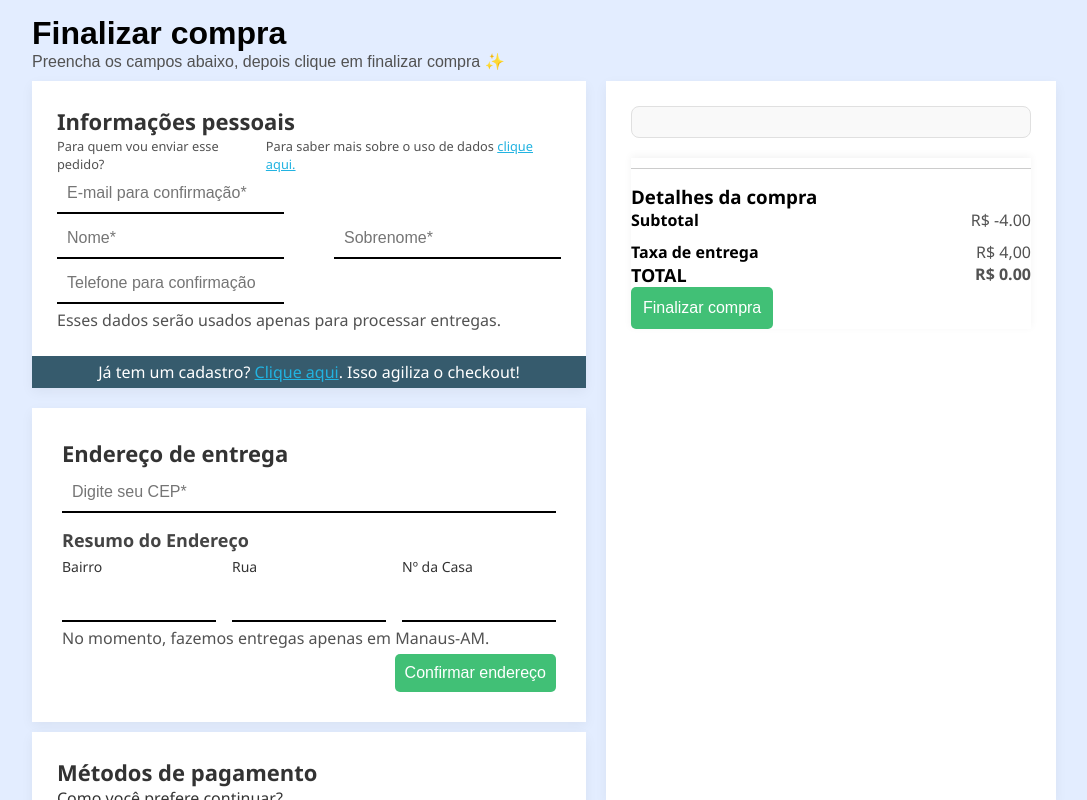
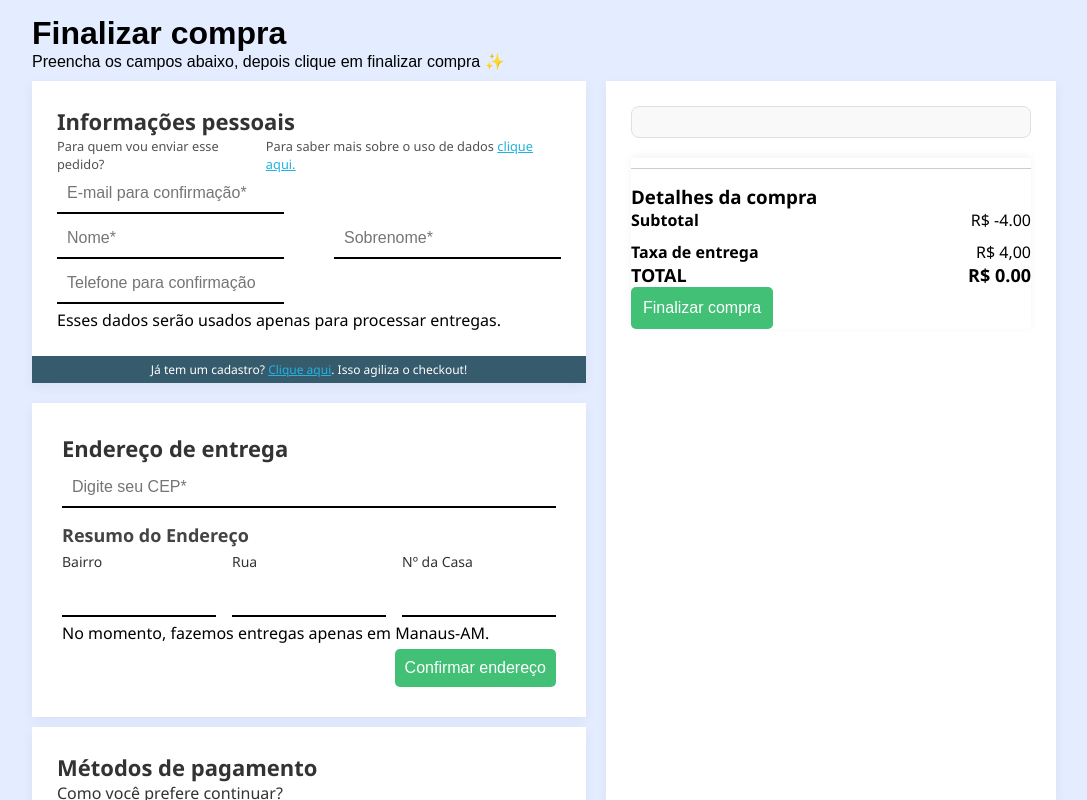
Before and after one commit to MW-Limah/HeloisaWebstore, a Next.js app: page /Finishing in a window 1280 px wide. Shown: the whole page, without its empty margins (96-1183 px from the left). Built offline with nearby package versions, Linux system fonts and the light colour scheme.

Commit message:
Update Finishing.module.css
Teste retirando cor do container p

```diff
--- a/src/app/Finishing/Finishing.module.css
+++ b/src/app/Finishing/Finishing.module.css
@@ -9,10 +9,7 @@
     flex-direction: column;
 }
 
-.container p {
-    color: var(--p-color);
-    font-size: 1rem;
-}
+
 
 .content {
     flex: 1;
```
